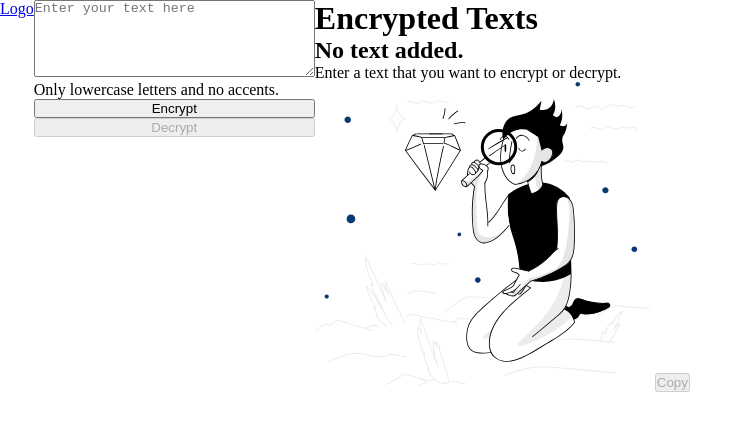
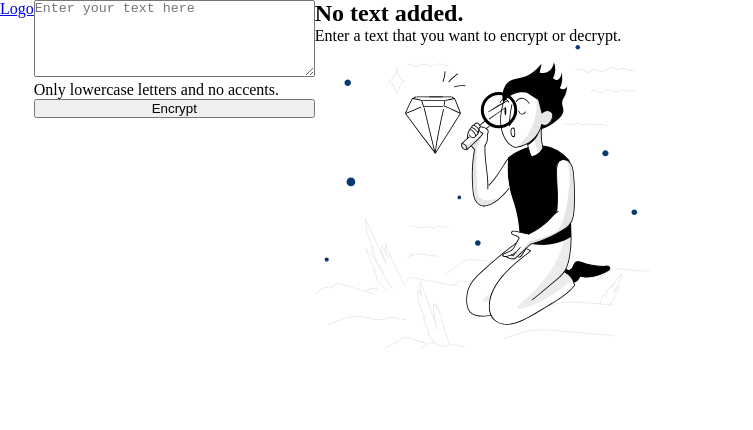
Before and after one commit to jefsantanaa/text-decoder, a plain HTML site: page index.html in a window 1280 px wide. Shown: the whole page, without its empty margins (0-753 px from the left). Drawn offline with Linux system fonts and the light colour scheme.

Commit message:
remove decode and copy buttons and decoded text header from home screen

```diff
--- a/index.html
+++ b/index.html
@@ -11,18 +11,16 @@
 <body>
   <div id="app">
     <a href="/" class="logo">Logo</a>
-    <form onclick="createDecodedText()">
+    <form>
       <textarea id="user-text" name="user-text" rows="5" cols="33" placeholder="Enter your text here"
         required></textarea>
       <p>Only lowercase letters and no accents.</p>
       <div class="buttons">
         <button type="submit">Encrypt</button>
-        <button type="button" disabled>Decrypt</button>
       </div>
     </form>
 
     <main>
-      <h1>Encrypted Texts</h1>
       <section>
         <h2>No text added.</h2>
         <p>Enter a text that you want to encrypt or decrypt.</p>
@@ -158,11 +156,9 @@
           <path d="M173.89 67.1029C180.033 63.1817 186.315 59.4814 192.734 56.002C193.205 55.7534 192.79 55.0355 192.319 55.284C185.899 58.7358 179.618 62.4361 173.475 66.385C173.032 66.6887 173.447 67.4067 173.89 67.1029Z" fill="black"/>
           <path d="M174.582 74.3379C179.646 70.6376 184.765 67.0753 189.995 63.5959C190.438 63.2921 190.022 62.5742 189.58 62.8779C184.378 66.3573 179.231 69.9472 174.167 73.6199C173.724 73.9237 174.139 74.6417 174.582 74.3379Z" fill="black"/>
           </svg>
-        <button type="button" disabled>Copy</button>
       </section>
     </main>
   </div>
-
 </body>
 
 </html>
```
